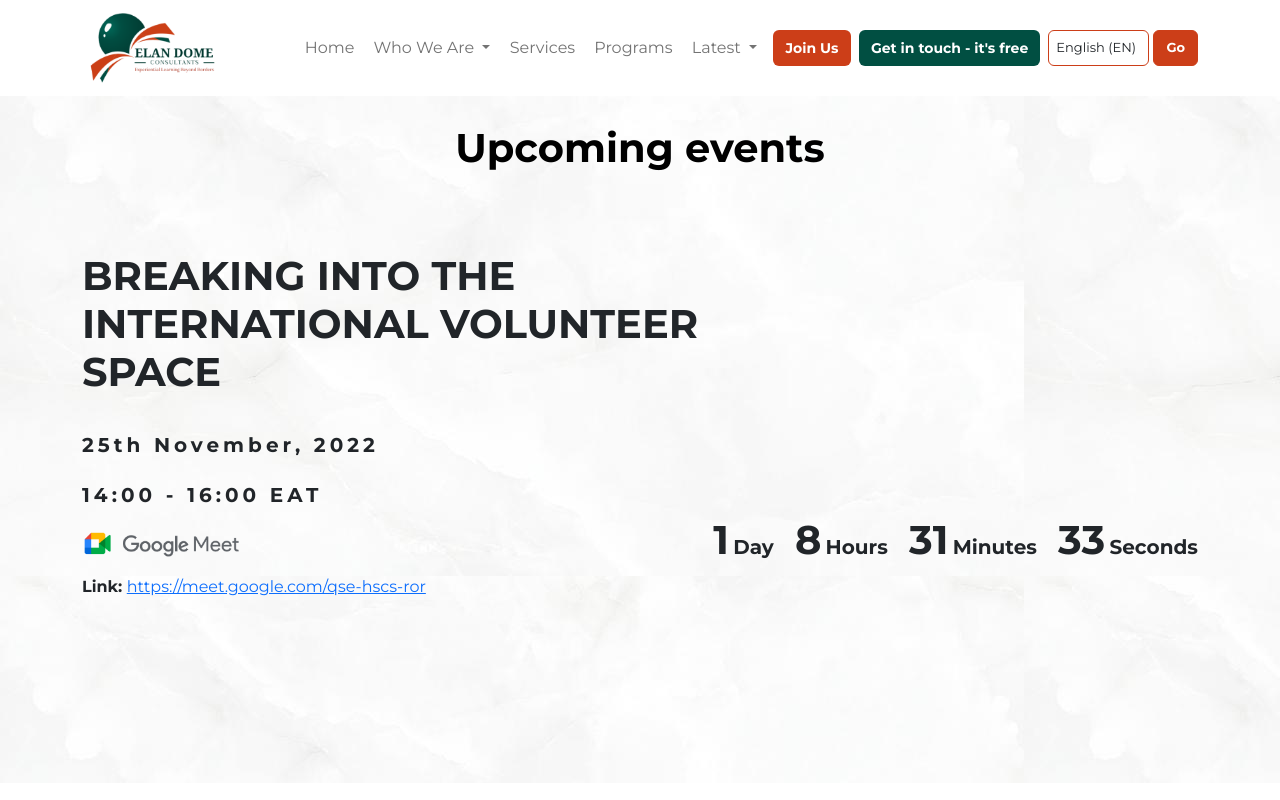
After one commit to fredricksimi/elandome-1, a Django app: page /events in a window 1280 px wide. The commit adds this page. Run offline with Django 3.2, Linux system fonts and the light colour scheme.

Commit message:
nav events

```diff
--- /dev/null
+++ b/mainapp/templates/mainapp/events.html
@@ -0,0 +1,79 @@
+{% extends "mainapp/base.html" %}
+{% load static %}
+{% load i18n %}
+{% block content %}
+<style>
+  div.inline { float:left; }
+.clearBoth { clear:both; }
+</style>
+<div style="background:url('../../static/images/sandra-back7.jpeg');background-repeat:repeat;">
+
+  <div class="container">
+    <h3 class="programs-page-title text-center" style="font-weight:bold;">Upcoming events</h3>
+    <br>
+    <div class="row pt-5">
+      <div class="col-md-8">
+        <p class="pb-3" style="font-size: 40px;line-height:48px;font-weight:bold">
+          BREAKING INTO THE INTERNATIONAL VOLUNTEER SPACE
+        </p>
+        <p style="font-weight: bold;letter-spacing: 4px;font-size:20px;line-height:34px;">
+          25th November, 2022
+        </p>
+        <p style="font-weight: bold;letter-spacing: 4px;font-size:20px;line-height:34px;">
+          14:00 - 16:00 EAT
+        </p>
+      </div>
+    </div>
+    <div class="row">
+      <div class="d-flex justify-content-between">
+        <div>
+          <img src="{% static 'images/googlemeet.png' %}" class="img-fluid" style="width:160px;height:auto">
+          <p class="pt-3"><span style="font-weight:bold">Link: </span><a href="https://meet.google.com/qse-hscs-ror" target="_blank">https://meet.google.com/qse-hscs-ror</a></p>
+        </div>
+        <div>
+          <p>
+            <span id="days" style="font-weight: bold;font-size:40px;"></span> <span style="font-size:20px;font-weight:bold">Day &nbsp;&nbsp;</span>
+            <span id="hours" style="font-weight: bold;font-size:40px;"></span> <span style="font-size:20px;font-weight:bold">Hours &nbsp;&nbsp;</span>
+            <span id="minutes" style="font-weight: bold;font-size:40px;"></span> <span style="font-size:20px;font-weight:bold">Minutes &nbsp;&nbsp;</span>
+            <span id="seconds" style="font-weight: bold;font-size:40px;"></span> <span style="font-size:20px;font-weight:bold">Seconds</span></p>
+      </div>
+    </div>
+  </div>
+</div>
+<br><br><br><br><br><br><br>
+</div>
+<script>
+    // Set the date we're counting down to
+    var countDownDate = new Date("Nov 25, 2022 14:00:00").getTime();
+
+    // Update the count down every 1 second
+    var x = setInterval(function() {
+
+      // Get today's date and time
+      var now = new Date().getTime();
+
+      // Find the distance between now and the count down date
+      var distance = countDownDate - now;
+
+      // Time calculations for days, hours, minutes and seconds
+      var days = Math.floor(distance / (1000 * 60 * 60 * 24));
+      var hours = Math.floor((distance % (1000 * 60 * 60 * 24)) / (1000 * 60 * 60));
+      var minutes = Math.floor((distance % (1000 * 60 * 60)) / (1000 * 60));
+      var seconds = Math.floor((distance % (1000 * 60)) / 1000);
+
+      // Display the result in the element with id="demo"
+      // document.getElementById("demo").innerHTML = days + "d " + hours + "h "
+      // + minutes + "m " + seconds + "s ";
+      document.getElementById('days').innerHTML = days
+      document.getElementById('hours').innerHTML = hours
+      document.getElementById('minutes').innerHTML = minutes
+      document.getElementById('seconds').innerHTML = seconds
+
+      // If the count down is finished, write some text
+      if (distance < 0) {
+        clearInterval(x);
+        document.getElementById("demo").innerHTML = "EXPIRED";
+      }
+    }, 1000);
+    </script>
+{% endblock content %}
--- a/mainapp/templates/mainapp/navbar.html
+++ b/mainapp/templates/mainapp/navbar.html
@@ -33,8 +33,15 @@
                 <li class="nav-item">
                     <a class="nav-link px-2 navlinkbold {{active}}" href="{% url 'mainapp:programs' %}">{% trans "Programs" %}</a>
                 </li>
-                <li class="nav-item">
-                    <a class="nav-link px-2 navlinkbold {{active}}" href="{% url 'mainapp:news' %}">{% trans "News" %}</a>
+                <li class="nav-item dropdown">
+                    <a class="nav-link px-2 navlinkbold dropdown-toggle {{active}}" href="#" role="button" data-bs-toggle="dropdown"
+                        aria-expanded="false">
+                        {% trans "Latest" %}
+                    </a>
+                    <ul class="dropdown-menu">
+                        <li><a class="dropdown-item" href="{% url 'mainapp:news' %}">{% trans "News" %}</a></li>
+                        <li><a class="dropdown-item" href="{% url 'mainapp:events' %}">{% trans "Events" %}</a></li>
+                    </ul>
                 </li>
                 <span class="d-block d-sm-none"><div class="pb-2"></div></span>
                 <span class="d-none d-sm-block"><span class="">&nbsp;&nbsp;</span></span>
--- a/mainapp/urls.py
+++ b/mainapp/urls.py
@@ -13,5 +13,6 @@ urlpatterns = [
     path('services', views.services_view, name='services'),
     path('apply', views.application_view, name='application-form'),
     path('news', views.news_view, name='news'),
-    path('gallery', views.gallery_view, name='gallery')
+    path('gallery', views.gallery_view, name='gallery'),
+    path('events', views.events_view, name='events')
 ]
--- a/mainapp/views.py
+++ b/mainapp/views.py
@@ -79,3 +79,6 @@ def news_view(request):
 
 def gallery_view(request):
     return render(request, 'mainapp/gallery.html')
+
+def events_view(request):
+    return render(request, 'mainapp/events.html')
```
Also changed, not shown: mainapp/static/images/googlemeet.png (added).
